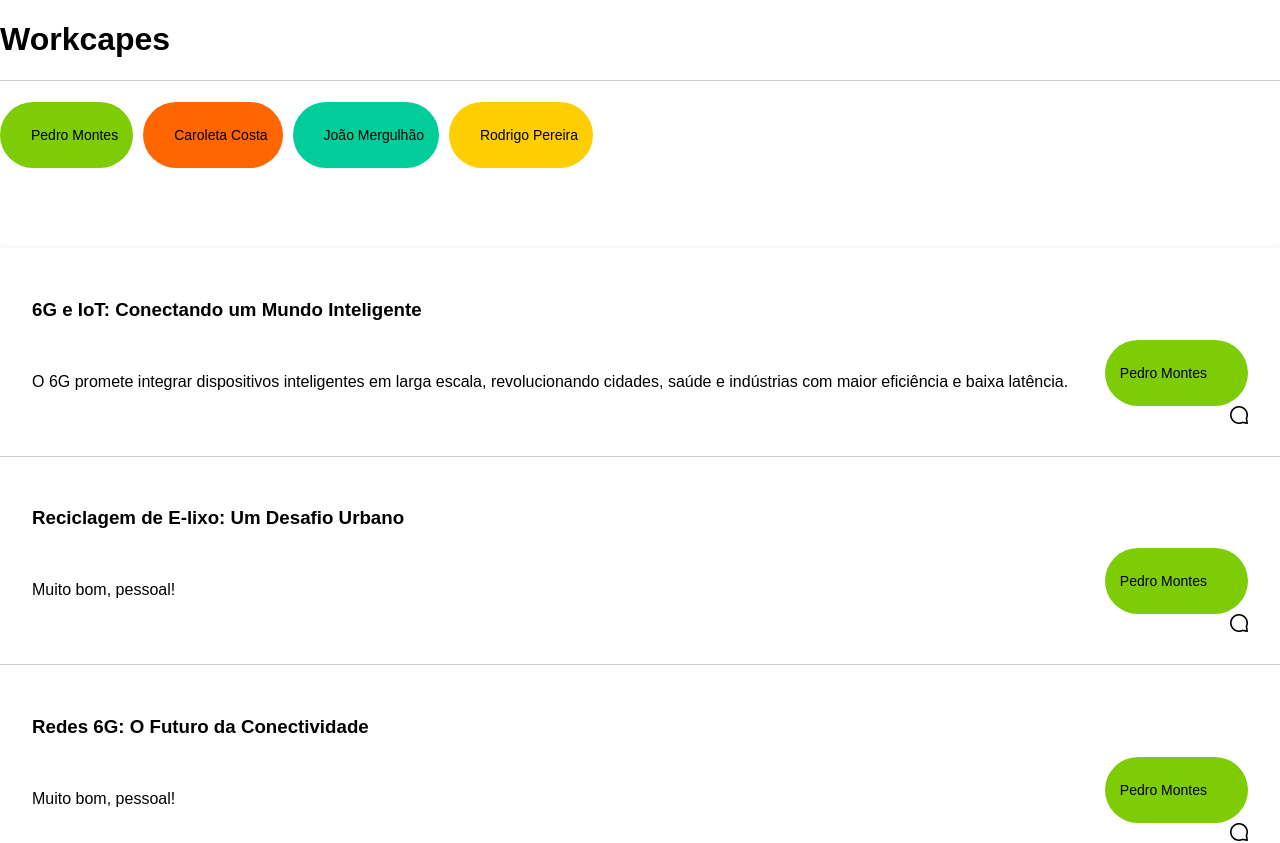
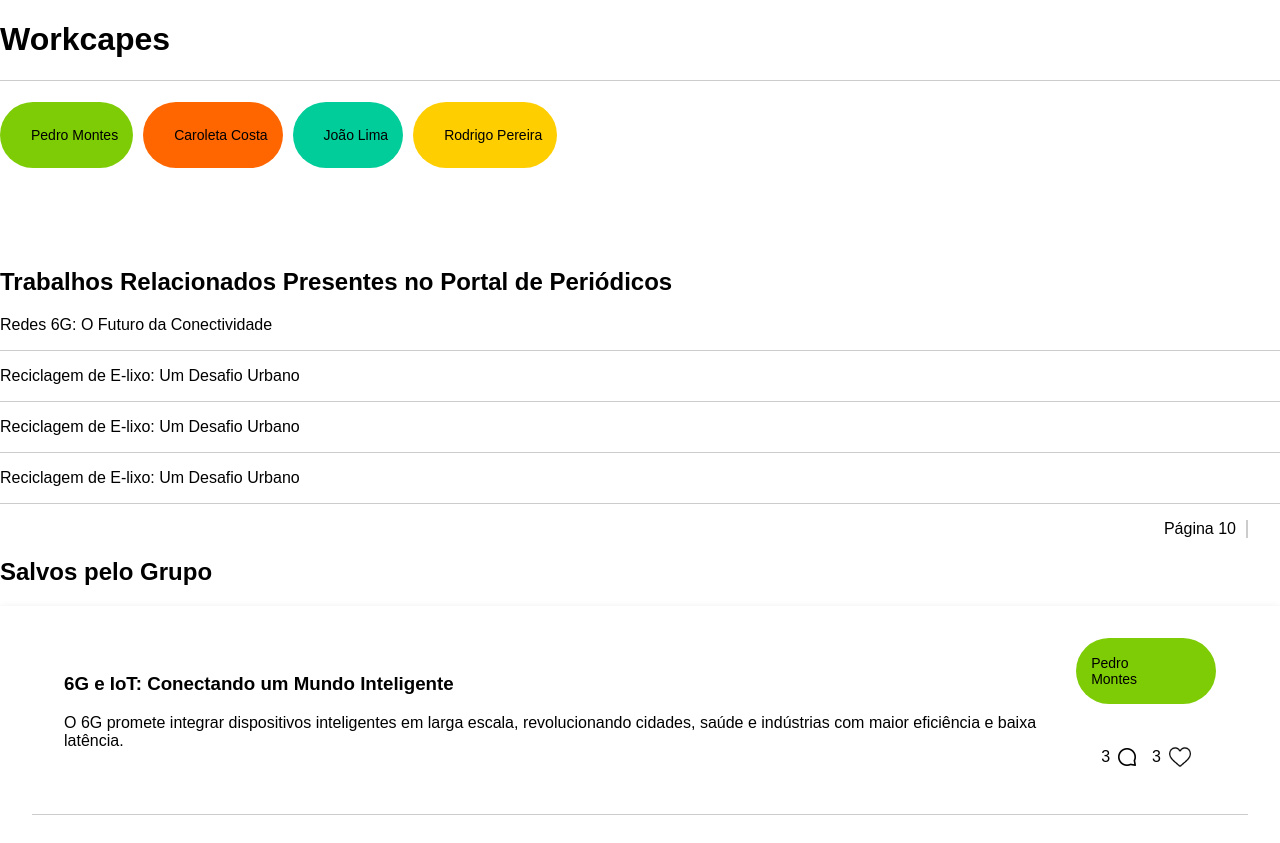
Before and after one commit to fernandesbarreto/capes-hacka, a React (Create React App) app in the folder capes/: page /researchgroup in a window 1280 px wide. Shown: the top 843 px of the page. Built offline with nearby package versions, Linux system fonts and the light colour scheme; a web font is replaced by a local one.

Commit message:
add sugested works

```diff
--- a/capes/src/components/ResearchGroup.js
+++ b/capes/src/components/ResearchGroup.js
@@ -2,6 +2,8 @@ import React, { useState } from "react";
 import { useLocation } from "react-router-dom";
 import "../style/ResearchGroup.css";
 import commentIcon from "../assets/commenticon.png";
+import heartIcon from "../assets/hearticon.png";
+import SugestedWorks from "./SugestedWorks";
 
 const ResearchGroup = () => {
   const location = useLocation();
@@ -16,7 +18,7 @@ const ResearchGroup = () => {
   const persons = [
     { id: 1, name: "Pedro Montes", image: "https://picsum.photos/id/823/400" },
     { id: 2, name: "Caroleta Costa", image: "https://picsum.photos/id/823/400" },
-    { id: 3, name: "João Mergulhão", image: "https://picsum.photos/id/823/400" },
+    { id: 3, name: "João Lima", image: "https://picsum.photos/id/823/400" },
     { id: 4, name: "Rodrigo Pereira", image: "https://picsum.photos/id/823/400" },
   ];
 
@@ -25,7 +27,7 @@ const ResearchGroup = () => {
       id: 1,
       title: "6G e IoT: Conectando um Mundo Inteligente",
       mainComment:
-      {person: persons[0], content: "O 6G promete integrar dispositivos inteligentes em larga escala, revolucionando cidades, saúde e indústrias com maior eficiência e baixa latência."},
+        { person: persons[0], content: "O 6G promete integrar dispositivos inteligentes em larga escala, revolucionando cidades, saúde e indústrias com maior eficiência e baixa latência." },
       comments: [
         { person: persons[0], content: "Ótimo artigo" },
         { person: persons[3], content: "Observações interessantes" },
@@ -35,7 +37,7 @@ const ResearchGroup = () => {
     {
       id: 2,
       title: "Reciclagem de E-lixo: Um Desafio Urbano",
-      mainComment: {person: persons[0], content: "Muito bom, pessoal!"},
+      mainComment: { person: persons[3], content: "Muito bom, pessoal!" },
       comments: [
         { person: persons[0], content: "Importante reflexão sobre o impacto ambiental" },
         { person: persons[2], content: "Gostei do enfoque nas soluções tecnológicas" },
@@ -44,7 +46,7 @@ const ResearchGroup = () => {
     {
       id: 3,
       title: "Redes 6G: O Futuro da Conectividade",
-      mainComment:  {person: persons[0], content: "Muito bom, pessoal!"},
+      mainComment: { person: persons[2], content: "Muito bom, pessoal!" },
       comments: [
         { person: persons[1], content: "Análise abrangente do futuro da conectividade" },
         { person: persons[2], content: "Perspectiva interessante sobre os desafios" },
@@ -77,8 +79,10 @@ const ResearchGroup = () => {
       <hr style={{ margin: "16px 0", border: "none", borderTop: "1px solid #ccc" }} />
 
       <div>
+        <div style={{ borderLeft: "8px solid #01CD9A", paddingLeft: "10px" }}>
           <h1>{title}</h1>
           <h1>{description}</h1>
+        </div>
 
         <div className="tags-container">
           {persons.map((person) => (
@@ -90,29 +94,50 @@ const ResearchGroup = () => {
         </div>
       </div>
 
+      <SugestedWorks />
+
+      <h2>Salvos pelo Grupo</h2>
       <div className="saved-works-container">
         {works.map((work) => (
           <div key={work.id} className="saved-work">
-            <h3>{work.title}</h3>
 
             <div style={{ display: "flex", justifyContent: "space-between", alignItems: "center", width: "100%" }}>
+
+              <div>
+                <h3>{work.title}</h3>
                 <p style={{ marginRight: 'auto' }}>{work.mainComment.content}</p>
+              </div>
 
 
-                <div>
+              <div style={{ alignItems: "center", display: "flex", flexDirection: "column" }}>
 
                 <div key={work.mainComment.person.id} className="tag" style={{ backgroundColor: colors[work.mainComment.person.id % 4], display: 'flex', alignItems: 'center' }}>
                   <p style={{ marginRight: '10px' }}>{work.mainComment.person.name}</p>
                   <br-avatar image={work.mainComment.person.image}></br-avatar>
                 </div>
 
-                  <div className="buttons">
+                <div className="buttons" style={{ gap: "16px" }}>
+
+
+                  <div className = "iconAndCount">
+                    <p>{work.comments.length}</p>
                     <img
                       src={commentIcon}
                       alt="Icone de comentário"
                       onClick={() => handleCommentClick(work.id)}
-                      style={{ cursor: "pointer" }}
+                      style={{ cursor: "pointer", height: "18px" }}
                     />
+                  </div>
+
+                  <div className = "iconAndCount">
+                    <p>{work.comments.length}</p>
+                    <img
+                      src={heartIcon}
+                      alt="Icone de coração"
+                      style={{ cursor: "pointer", width: "22px", height: "22px" }}
+                    />
+                  </div>
+
                 </div>
               </div>
             </div>
@@ -129,25 +154,35 @@ const ResearchGroup = () => {
                     </div>
 
                     <p className="comment-content">{comment.content}</p>
+
+                    <img
+                      src={heartIcon}
+                      alt="Icone de coração"
+                      style={{ alignSelf: "flex-end", cursor: "pointer", width: "22px", height: "22px" }}
+                    />
                   </div>
 
                 ))}
 
-                <input
+                <div className="comment-input-and-button">
+                  <p>Adicionar Comentário</p>
+                  <textarea
+                    className="comment-input"
                     label="Adicione um comentário"
-                  placeholder="Placeholder"
+                    placeholder="Comente aqui..."
                     density="large"
                     value={newComment}
-                  onChange={(e) => setNewComment(e.target.value)} // Atualiza o estado com o valor digitado
-                  onBlur={() => console.log('Campo perdeu foco')} // Caso precise capturar o evento de foco
+                    onChange={(e) => setNewComment(e.target.value)}
+                    onBlur={() => console.log('Campo perdeu foco')}
                   />
 
-                <br-button
-                  icon
+                  <br-button style={{ alignSelf: "flex-end", marginTop: "16px" }}
                     label="Comentar"
                     type="primary"
                     onClick={() => addComment(work.id)}
                   ></br-button>
+
+                </div>
 
               </div>
             )}
@@ -155,6 +190,7 @@ const ResearchGroup = () => {
           </div>
         ))}
       </div>
+
     </div>
   );
 };
--- /dev/null
+++ b/capes/src/components/SugestedWorks.js
@@ -0,0 +1,50 @@
+import React, { useState } from "react";
+
+const SugestedWorks = () => {
+
+    const works = [
+        { id: 1, title: "Redes 6G: O Futuro da Conectividade" },
+        { id: 2, title: "Reciclagem de E-lixo: Um Desafio Urbano" },
+        { id: 3, title: "Reciclagem de E-lixo: Um Desafio Urbano" },
+        { id: 4, title: "Reciclagem de E-lixo: Um Desafio Urbano" }
+    ]
+
+    return (
+        <div >
+
+            <h2>Trabalhos Relacionados Presentes no Portal de Periódicos</h2>
+
+            {works.map((work) => (
+                <div key={work.id}>
+                    <div style={{ display: "flex", alignItems: "center", justifyContent: "space-between", width: "100%" }}>
+                        <p style={{ margin: 0 }}>{work.title}</p>
+
+                        <div style={{ width: "160px", display: "flex", justifyContent: "space-between" }}>
+                            <br-button circle icon="eye"></br-button>
+                            <br-button circle icon="edit"></br-button>
+                            <br-button circle icon="trash-alt"></br-button>
+                        </div>
+                    </div>
+
+                    <hr style={{ margin: "16px 0", border: "none", borderTop: "1px solid #ccc" }} />
+                </div>
+
+            ))}
+
+            <div style={{ display: "flex", alignItems: "center", width: "100%", justifyContent: "flex-end", gap: "16px" }}>
+
+                <div style={{paddingRight: "10px", borderRight: "2px solid #ccc"}}>
+                    Página  10
+                    <br-button circle icon="caret-down"></br-button>
+                </div>
+
+                <br-button circle icon="angle-left"></br-button>
+                <br-button circle icon="angle-right"></br-button>
+            </div>
+
+
+        </div>
+    );
+};
+
+export default SugestedWorks;
--- a/capes/src/style/ResearchGroup.css
+++ b/capes/src/style/ResearchGroup.css
@@ -22,6 +22,8 @@
 
   .saved-works-container{
     box-shadow: 0 2px 8px rgba(0, 0, 0, 0.1);
+    padding-right: 32px;
+    padding-left: 32px;
   }
 
   .saved-work{
@@ -32,15 +34,18 @@
   .buttons {
     display: flex;
     justify-content: flex-end; /* Alinha os botões à direita */
-    margin-top: auto;          /* Se precisar empurrar os botões para o final do card */
+    margin-top: 28px;
 }
 
 .comment-container {
   border: 1px solid #ccc;
-  border-radius: 5px;
+  border-radius: 10px;
   padding: 10px;
   margin: 8px 0;
   background-color: #f9f9f9;
+  display: flex;
+  flex-direction: column;
+  align-items: flex-start;
 }
 
 .comment-author {
@@ -49,7 +54,30 @@
 }
 
 .comment-content {
+  max-width: 100%;
   margin: 4px 0 0;
+  width: 100%;
+}
+
+.comment-input {
+  width: 100%;
+  max-width: 100%;
+  border-radius: 10px;
+  height: 100px;
+}
+
+.comment-input-and-button {
+  display: flex;
+  flex-direction: column;
+  align-items: flex-start; /* Alinha o conteúdo à esquerda */
+  width: 100%; /* Garante que o contêiner ocupe toda a largura disponível */
+  padding-top: 38px;
+}
+
+.iconAndCount{
+  display: flex;
+  align-items: center;
+  gap: 8px;
 }
 
 .comments {
```
Also changed, not shown: capes/src/assets/commenticon.png, capes/src/assets/hearticon.png (added). Lines whose indentation alone changed are shown as unchanged.
